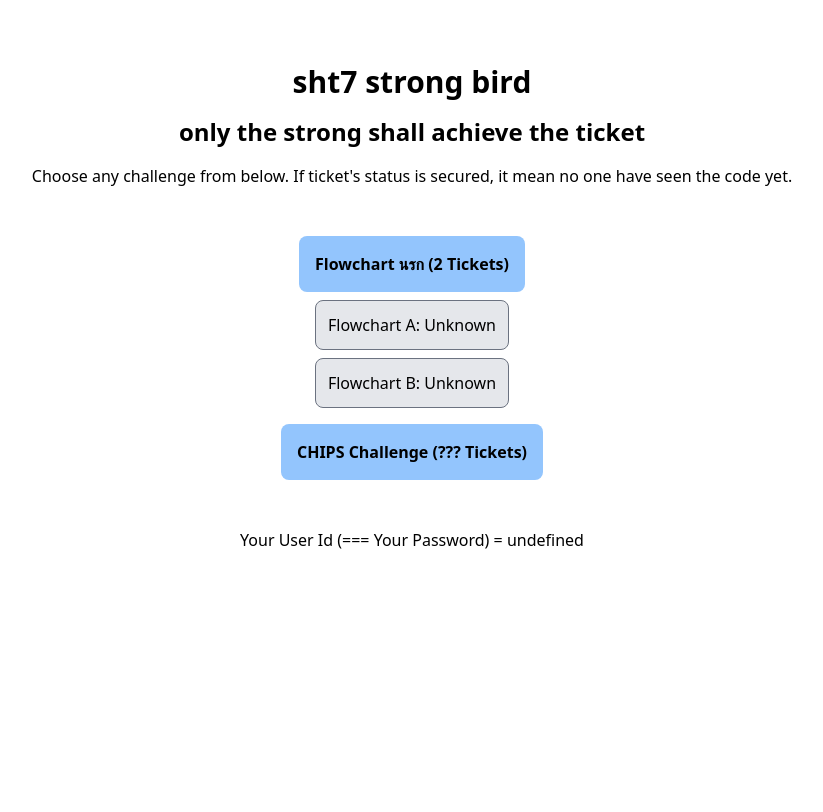
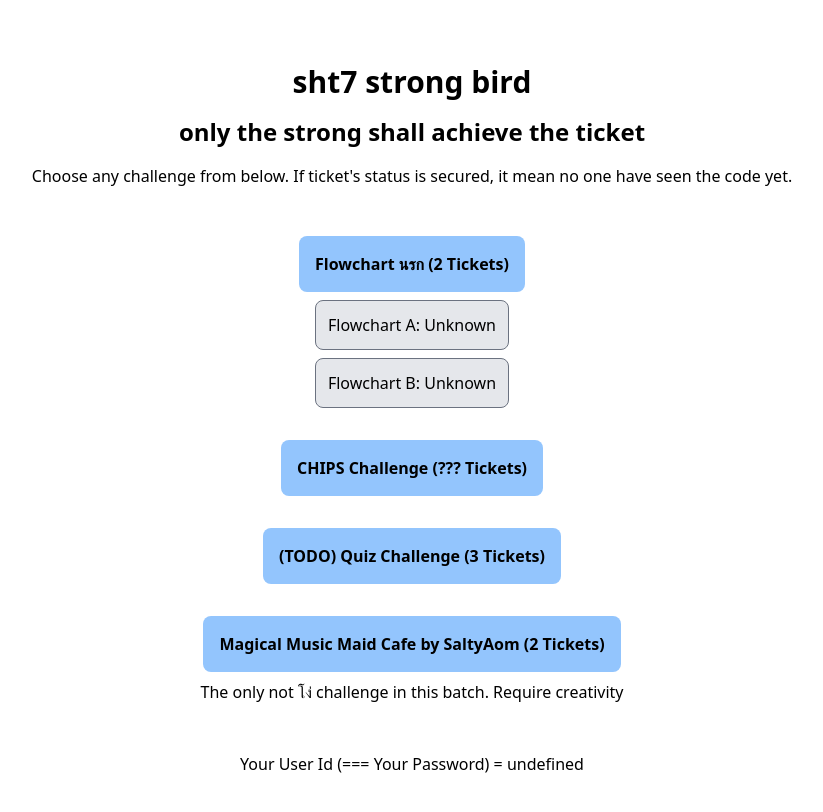
Before and after one commit to leomotors/sht7-strong-bird, a SvelteKit app: page / in a window 1280 px wide. Shown: the top 812 px of the page, without its empty margins (228-1051 px from the left). Built offline with nearby package versions, Linux system fonts and the light colour scheme; no server answers; the database is empty.

Commit message:
ไม่นอนหรอ

```diff
--- a/src/routes/(game)/chips/+page.svelte
+++ b/src/routes/(game)/chips/+page.svelte
@@ -1,5 +1,6 @@
 <h1 class="font-bold text-5xl">CHIPS Challenge</h1>
 <p class="text-3xl">ในนี้มีตั๋วกี่ใบไม่รู้ซ่อนอยู่</p>
+<p>เผื่อไม่รู้ เอาโค้ดไปแลกหน้า eventpop</p>
 
 <iframe
   width="560"
--- a/src/routes/(game)/flowchart/+page.svelte
+++ b/src/routes/(game)/flowchart/+page.svelte
@@ -2,12 +2,14 @@
 
 <h2 class="font-bold text-3xl">Rules</h2>
 
-<p>
+<p class="max-w-3xl">
   You will be given a flowchart. You must implement the flowchart in any
-  programming language of your choice. To submit answers there will be 100 test
-  cases, given in each line. You must submit the answer of all 100 test cases,
+  programming language of your choice. To submit answers, there will be 100 test
+  cases given in each line. You must submit the answer of all 100 test cases,
   seperated by new line.
 </p>
 
-<a href="/flowchart/A">Question A</a>
-<a href="/flowchart/B">Question B</a>
+<p>
+  <a href="/flowchart/A">Question A</a>
+  <a href="/flowchart/B">Question B</a>
+</p>
--- a/src/routes/+page.svelte
+++ b/src/routes/+page.svelte
@@ -11,11 +11,12 @@
   <h1 class="font-bold text-3xl">sht7 strong bird</h1>
   <h2 class="font-bold text-2xl">only the strong shall achieve the ticket</h2>
 
-  <p class="mb-8">
+  <p>
     Choose any challenge from below. If ticket's status is secured, it mean no
     one have seen the code yet.
   </p>
 
+  <div class="flex flex-col gap-8 my-8 items-center">
     <section>
       <a href="/flowchart">
         <button>Flowchart นรก (2 Tickets)</button>
@@ -31,7 +32,18 @@
       </a>
     </section>
 
-  <p class="mt-8">Your User Id (=== Your Password) = {$page.data.userId}</p>
+    <section>
+      <button>(TODO) Quiz Challenge (3 Tickets)</button>
+    </section>
+
+    <section>
+      <button>Magical Music Maid Cafe by SaltyAom (2 Tickets)</button>
+
+      <p>The only not โง่ challenge in this batch. Require creativity</p>
+    </section>
+  </div>
+
+  <p>Your User Id (=== Your Password) = {$page.data.userId}</p>
 </main>
 
 <style lang="scss">
```
Lines whose indentation alone changed are shown as unchanged.
